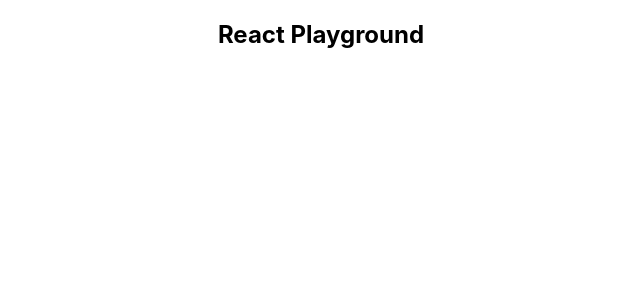
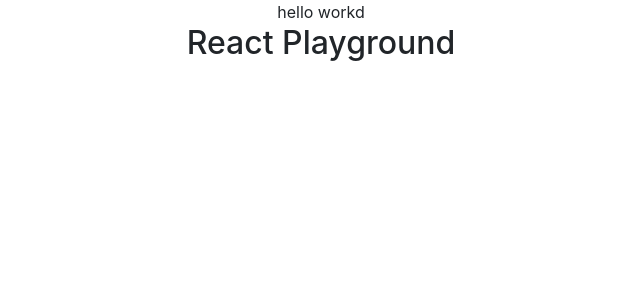
Before and after one commit to aminul007bd/react-playground, a React (Create React App) app: page / in a window 1280 px wide. Shown: the top 300 px of the page, without its empty margins (319-959 px from the left). Built offline with nearby package versions, Linux system fonts and the light colour scheme.

Commit message:
add bootstrap

```diff
--- a/package.json
+++ b/package.json
@@ -6,7 +6,10 @@
     "@testing-library/jest-dom": "^5.11.4",
     "@testing-library/react": "^11.1.0",
     "@testing-library/user-event": "^12.1.10",
+    "bootstrap": "^4.5.3",
     "react": "^17.0.1",
+    "react-bootstrap": "^1.4.0",
+    "react-bootstrap-icons": "^1.1.0",
     "react-dom": "^17.0.1",
     "react-scripts": "4.0.1",
     "web-vitals": "^0.2.4"
--- a/src/App.js
+++ b/src/App.js
@@ -1,12 +1,15 @@
-import React from 'react';
-import './App.css';
+import React from 'react'
+import './App.css'
 
 function App() {
   return (
     <div className="App">
+      <div className="container">
+        hello workd
+      </div>
       <h2>React Playground</h2>
     </div>
   );
 }
 
-export default App;
+export default App
--- a/src/index.js
+++ b/src/index.js
@@ -3,6 +3,7 @@
 import './index.css';
 import App from './App';
 import reportWebVitals from './reportWebVitals';
+import 'bootstrap/dist/css/bootstrap.min.css'
 
 ReactDOM.render(
   <React.StrictMode>
```
Also changed, not shown: 1 other file (tests, documents, lock files or other folders).
